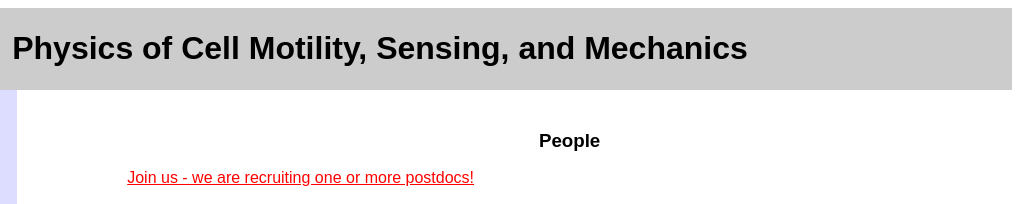
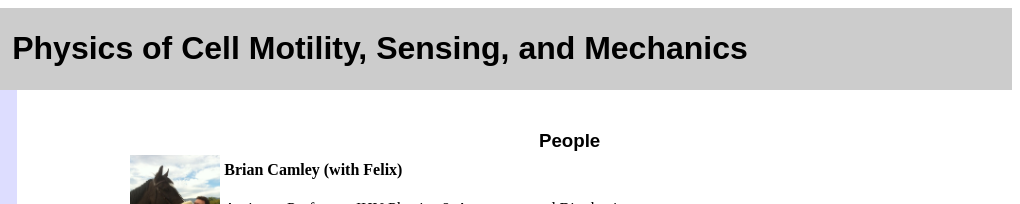
Before and after one commit to bcamley/bcamley.github.io, a plain HTML site: page people.html in a window 1280 px wide. Shown: the top 204 px of the page, 260-1280 px from the left. Drawn offline with Linux system fonts and the light colour scheme.

Commit message:
Removed job ad

```diff
--- a/people.html
+++ b/people.html
@@ -46,7 +46,7 @@
 <div id="bulk" style="width:70%;float:right;margin-left:0">
 <br><br>
 <h3 class = "cap"><center>People</center></h3>
-<p><a href = "job_ad.html">Join us - we are recruiting one or more postdocs!</a></p>
+<!--<p><a href = "job_ad.html">Join us - we are recruiting one or more postdocs!</a></p>-->
 
 <table>
 <td><img src = "brian_felix_small.jpg" width=90></td><td><p><h4>Brian Camley (with Felix)</h4></p>Assistant Professor, JHU Physics & Astronomy and Biophysics<br>Postdoc at UCSD 2012-2017<br>PhD, UCSB Physics 2012</td>
```
